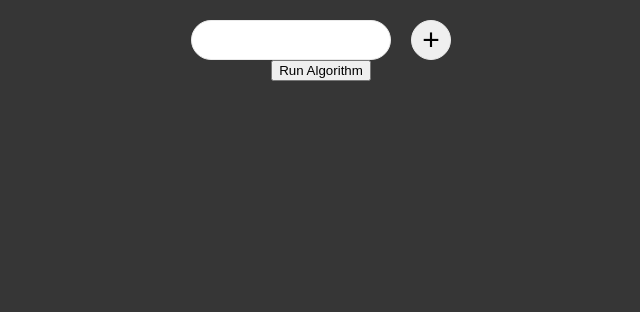
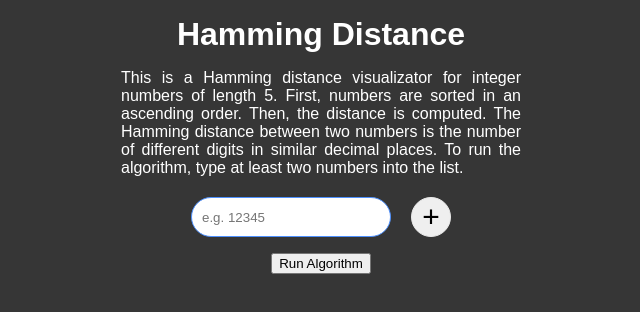
Before and after one commit to nomomon/hamming-distance, a React (Create React App) app: page / in a window 1280 px wide. Shown: the top 312 px of the page, without its empty margins (319-959 px from the left). Built offline with nearby package versions, Linux system fonts and the light colour scheme.

Commit message:
problem context

```diff
--- a/src/App.js
+++ b/src/App.js
@@ -12,6 +12,11 @@ function App() {
 
     return (
         <div className="App">
+            <div id='context'>
+                <h1>Hamming Distance</h1>
+                <p>This is a Hamming distance visualizator for integer numbers of length 5. First, numbers are sorted in an ascending order. Then, the  distance is computed. The Hamming distance between two numbers is the number of different digits in similar decimal places. To run the algorithm, type at least two numbers into the list.</p>
+            </div>
+
             {NumberInput({ requiredNumberLength: 5, list, setList, setColor, setRun })}
             {NumberList({ list, setList, color, setColor, run })}
             {RunAlgorithm({ list, setList, color, setColor, run, setRun })}
--- a/src/NumberInput.js
+++ b/src/NumberInput.js
@@ -21,7 +21,12 @@ function NumberInput({ requiredNumberLength, list, setList, setColor, setRun })
 
     return (
         <div id="numberInputBox">
-            <input id="numberInput" onKeyDown={addNumberOnEnter} />
+            <input
+                id="numberInput"
+                placeholder="e.g. 12345"
+                autoFocus={true}
+                onKeyDown={addNumberOnEnter}
+            />
             <button id="addNumber" onClick={addNumber}>+</button>
         </div>
     );
--- a/src/RunAlgorithm.js
+++ b/src/RunAlgorithm.js
@@ -2,7 +2,7 @@ import hammingDifferenceColoring from './funcs';
 
 function RunAlgorithm({ list, setList, color, setColor, run, setRun }) {
     if (run) return (
-        <button onClick={() => {
+        <button id="restart" onClick={() => {
             setColor([]);
             setRun(false);
         }
@@ -12,7 +12,12 @@ function RunAlgorithm({ list, setList, color, setColor, run, setRun }) {
     );
 
     return (
-        <button onClick={() => {
+        <button id="run" onClick={() => {
+            if (list.length < 2) {
+                alert("Enter at least two numbers")
+                return;
+            }
+
             // sort list
             list.sort((a, b) => Number(a) - Number(b))
             setList([...list]);
--- a/src/index.css
+++ b/src/index.css
@@ -6,6 +6,7 @@ body{
     margin:0;
     background: #363636;
     font-family: Arial, Helvetica, sans-serif;
+    color:white;
 }
 
 #numberInputBox{
@@ -46,7 +47,6 @@ body{
 }
 
 #numberList{
-    color:white;
     font-size: 2rem;
     font-family: 'Courier New', Courier, monospace;
     list-style-type: none;
@@ -55,7 +55,6 @@ body{
 
 #numberList li{
     margin-top: 1rem;
-    margin-bottom: 1rem;
     background-color: #363636;
 }
 
@@ -88,9 +87,8 @@ span.connectDown::before{
 
 #hammingDistanceTable{
     position:absolute;
-    top:3.8rem;
+    top:14.8rem;
     left:calc(50vw + 10rem);
-    color:white;
 }
 
 .hammingDistance{
@@ -106,5 +104,23 @@ span.connectDown::before{
     position: absolute;
     top:-.3rem;
     left:-5rem;
-    z-index: -1;
 }
+
+button#run, button#restart{
+    margin-top:1rem;
+}
+
+#context{
+    max-height: 11rem;
+    margin-top:1rem;
+}
+#context h1, p{
+    max-width: 400px;
+    width:90vw;
+    margin:auto;
+    margin-bottom: 1rem;
+}
+
+#context p{
+    text-align: justify;
+}
```
